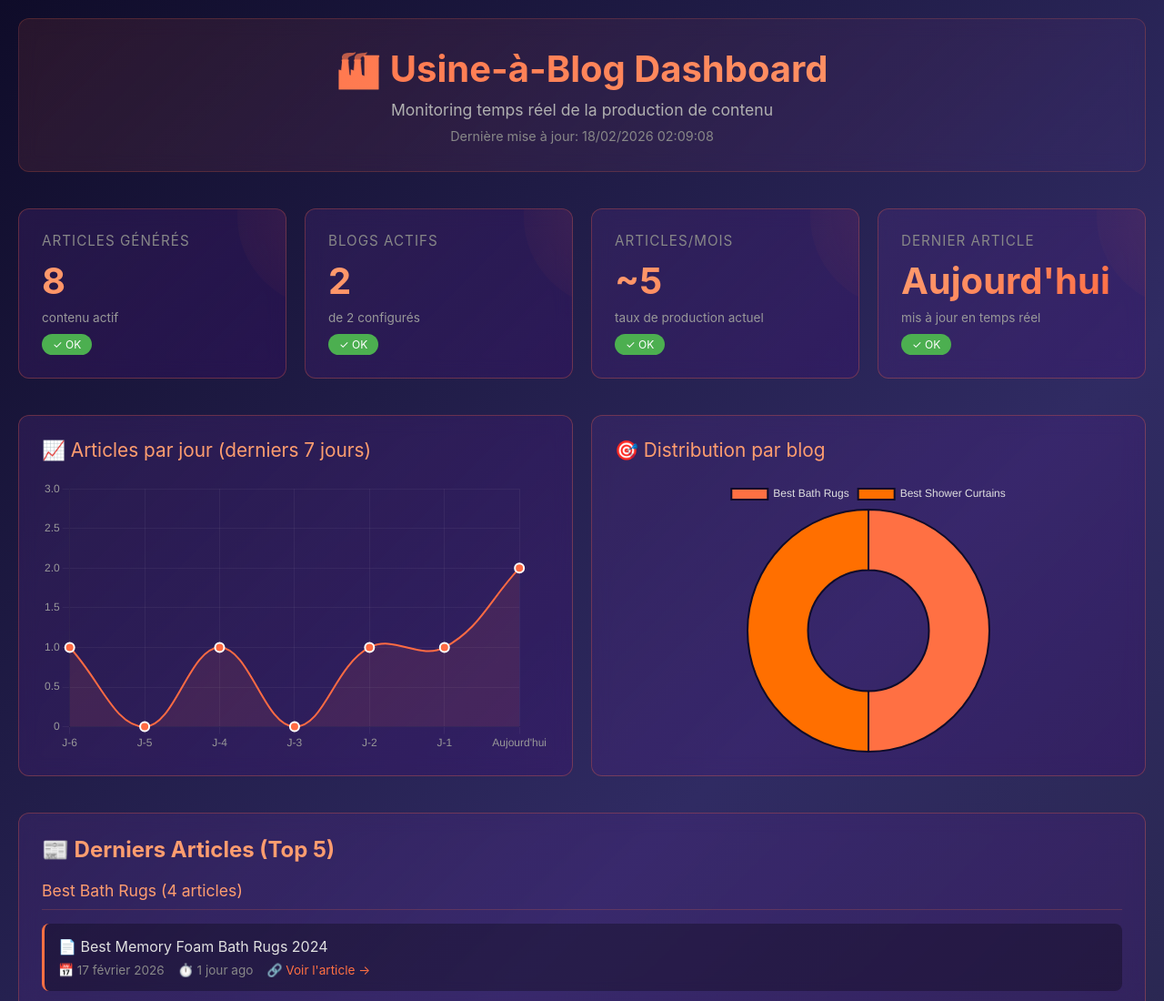
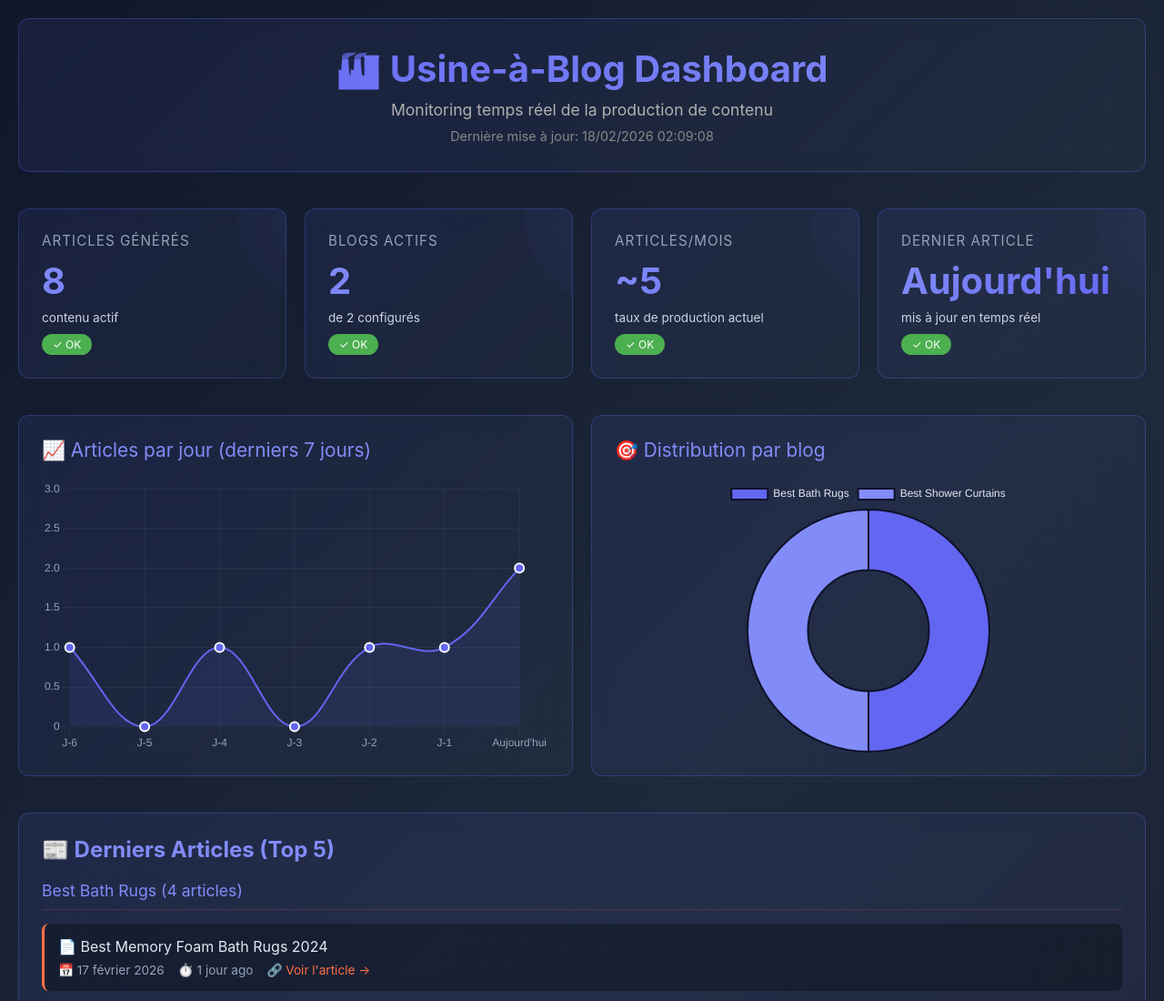
Before and after one commit to ilanetall-boop/usine-a-blog-dashboard, a plain HTML site: page index.html in a window 1280 px wide. Shown: the top 1100 px of the page at 91% size. Drawn offline with nearby package versions, Linux system fonts and the light colour scheme.

Commit message:
style: Corporate color scheme (Indigo/Slate)

```diff
--- a/index.html
+++ b/index.html
@@ -14,8 +14,8 @@
 
         body {
             font-family: -apple-system, BlinkMacSystemFont, 'Segoe UI', Roboto, Oxygen, Ubuntu, Cantarell, sans-serif;
-            background: linear-gradient(135deg, #0f0c29, #302b63, #24243e);
-            color: #e0e0e0;
+            background: linear-gradient(135deg, #0F172A, #1E293B, #1A1F35);
+            color: #E2E8F0;
             min-height: 100vh;
             padding: 20px;
         }
@@ -29,16 +29,16 @@
             text-align: center;
             margin-bottom: 40px;
             padding: 30px;
-            background: linear-gradient(135deg, rgba(255,107,67,0.1), rgba(102,51,153,0.1));
+            background: linear-gradient(135deg, rgba(99,102,241,0.1), rgba(71,85,105,0.1));
             border-radius: 12px;
-            border: 1px solid rgba(255,107,67,0.2);
+            border: 1px solid rgba(99,102,241,0.3);
             backdrop-filter: blur(10px);
         }
 
         header h1 {
             font-size: 2.5em;
             margin-bottom: 10px;
-            background: linear-gradient(135deg, #FF6B43, #FF9D6F);
+            background: linear-gradient(135deg, #6366F1, #818CF8);
             -webkit-background-clip: text;
             -webkit-text-fill-color: transparent;
             background-clip: text;
@@ -64,8 +64,8 @@
         }
 
         .kpi-card {
-            background: linear-gradient(135deg, rgba(102,51,153,0.2), rgba(75,0,130,0.2));
-            border: 1px solid rgba(255,107,67,0.3);
+            background: linear-gradient(135deg, rgba(99,102,241,0.1), rgba(71,85,105,0.1));
+            border: 1px solid rgba(99,102,241,0.3);
             border-radius: 12px;
             padding: 25px;
             backdrop-filter: blur(10px);
@@ -81,14 +81,14 @@
             right: -50%;
             width: 200px;
             height: 200px;
-            background: radial-gradient(circle, rgba(255,107,67,0.1), transparent);
+            background: radial-gradient(circle, rgba(99,102,241,0.1), transparent);
             border-radius: 50%;
         }
 
         .kpi-card:hover {
-            border-color: rgba(255,107,67,0.6);
+            border-color: rgba(99,102,241,0.6);
             transform: translateY(-5px);
-            box-shadow: 0 10px 30px rgba(255,107,67,0.2);
+            box-shadow: 0 10px 30px rgba(99,102,241,0.2);
         }
 
         .kpi-content {
@@ -97,7 +97,7 @@
         }
 
         .kpi-label {
-            color: #888;
+            color: #94A3B8;
             font-size: 0.95em;
             text-transform: uppercase;
             letter-spacing: 1px;
@@ -107,14 +107,14 @@
         .kpi-value {
             font-size: 2.5em;
             font-weight: 700;
-            background: linear-gradient(135deg, #FF9D6F, #FF6B43);
+            background: linear-gradient(135deg, #818CF8, #6366F1);
             -webkit-background-clip: text;
             -webkit-text-fill-color: transparent;
             background-clip: text;
         }
 
         .kpi-subtitle {
-            color: #999;
+            color: #CBD5E1;
             font-size: 0.85em;
             margin-top: 8px;
         }
@@ -146,8 +146,8 @@
         }
 
         .chart-container {
-            background: linear-gradient(135deg, rgba(102,51,153,0.2), rgba(75,0,130,0.2));
-            border: 1px solid rgba(255,107,67,0.3);
+            background: linear-gradient(135deg, rgba(99,102,241,0.1), rgba(71,85,105,0.1));
+            border: 1px solid rgba(99,102,241,0.3);
             border-radius: 12px;
             padding: 25px;
             backdrop-filter: blur(10px);
@@ -156,7 +156,7 @@
         .chart-title {
             font-size: 1.3em;
             margin-bottom: 20px;
-            color: #FF9D6F;
+            color: #818CF8;
         }
 
         .chart-wrapper {
@@ -166,8 +166,8 @@
 
         /* Articles Section */
         .articles-section {
-            background: linear-gradient(135deg, rgba(102,51,153,0.2), rgba(75,0,130,0.2));
-            border: 1px solid rgba(255,107,67,0.3);
+            background: linear-gradient(135deg, rgba(99,102,241,0.1), rgba(71,85,105,0.1));
+            border: 1px solid rgba(99,102,241,0.3);
             border-radius: 12px;
             padding: 25px;
             backdrop-filter: blur(10px);
@@ -177,7 +177,7 @@
         .section-title {
             font-size: 1.5em;
             margin-bottom: 20px;
-            color: #FF9D6F;
+            color: #818CF8;
             display: flex;
             align-items: center;
             gap: 10px;
@@ -189,15 +189,15 @@
 
         .blog-name {
             font-size: 1.1em;
-            color: #FF9D6F;
+            color: #818CF8;
             margin-bottom: 15px;
             padding-bottom: 10px;
-            border-bottom: 1px solid rgba(255,107,67,0.2);
+            border-bottom: 1px solid rgba(99,102,241,0.2);
         }
 
         .article-item {
             background: rgba(0,0,0,0.3);
-            border-left: 3px solid #FF6B43;
+            border-left: 3px solid #6366F1;
             padding: 15px;
             margin-bottom: 12px;
             border-radius: 8px;
@@ -205,21 +205,21 @@
         }
 
         .article-item:hover {
-            background: rgba(255,107,67,0.1);
-            border-left-color: #FF9D6F;
+            background: rgba(99,102,241,0.1);
+            border-left-color: #818CF8;
         }
 
         .article-title {
             font-size: 1em;
             margin-bottom: 8px;
-            color: #e0e0e0;
+            color: #E2E8F0;
         }
 
         .article-meta {
             display: flex;
             gap: 15px;
             font-size: 0.85em;
-            color: #888;
+            color: #94A3B8;
         }
 
         .article-meta span {
@@ -230,8 +230,8 @@
 
         /* Alerts */
         .alerts-section {
-            background: linear-gradient(135deg, rgba(244,67,54,0.1), rgba(255,152,0,0.1));
-            border: 1px solid rgba(244,67,54,0.3);
+            background: linear-gradient(135deg, rgba(99,102,241,0.1), rgba(71,85,105,0.1));
+            border: 1px solid rgba(99,102,241,0.3);
             border-radius: 12px;
             padding: 25px;
             backdrop-filter: blur(10px);
@@ -240,26 +240,26 @@
 
         .alert-item {
             background: rgba(0,0,0,0.3);
-            border-left: 3px solid #FFC107;
+            border-left: 3px solid #FBBF24;
             padding: 15px;
             margin-bottom: 12px;
             border-radius: 8px;
         }
 
         .alert-item.error {
-            border-left-color: #F44336;
+            border-left-color: #EF4444;
         }
 
         .alert-item.success {
-            border-left-color: #4CAF50;
+            border-left-color: #10B981;
         }
 
         /* Footer */
         footer {
             text-align: center;
             padding: 20px;
-            color: #666;
-            border-top: 1px solid rgba(255,107,67,0.1);
+            color: #64748B;
+            border-top: 1px solid rgba(99,102,241,0.1);
             margin-top: 40px;
         }
 
@@ -282,7 +282,7 @@
         }
 
         .refresh-btn {
-            background: linear-gradient(135deg, #FF6B43, #FF9D6F);
+            background: linear-gradient(135deg, #6366F1, #818CF8);
             color: white;
             border: none;
             padding: 10px 20px;
@@ -295,7 +295,7 @@
 
         .refresh-btn:hover {
             transform: translateY(-2px);
-            box-shadow: 0 5px 15px rgba(255,107,67,0.4);
+            box-shadow: 0 5px 15px rgba(99,102,241,0.4);
         }
     </style>
 </head>
@@ -508,12 +508,12 @@
                     datasets: [{
                         label: 'Articles générés',
                         data: data,
-                        borderColor: '#FF6B43',
-                        backgroundColor: 'rgba(255,107,67,0.1)',
+                        borderColor: '#6366F1',
+                        backgroundColor: 'rgba(99,102,241,0.1)',
                         borderWidth: 2,
                         tension: 0.4,
                         fill: true,
-                        pointBackgroundColor: '#FF6B43',
+                        pointBackgroundColor: '#6366F1',
                         pointBorderColor: '#fff',
                         pointBorderWidth: 2,
                         pointRadius: 5
@@ -530,11 +530,11 @@
                             beginAtZero: true,
                             max: 3,
                             grid: { color: 'rgba(255,255,255,0.05)' },
-                            ticks: { color: '#999' }
+                            ticks: { color: '#94A3B8' }
                         },
                         x: {
                             grid: { color: 'rgba(255,255,255,0.05)' },
-                            ticks: { color: '#999' }
+                            ticks: { color: '#94A3B8' }
                         }
                     }
                 }
@@ -548,8 +548,8 @@
                     labels: ['Best Bath Rugs', 'Best Shower Curtains'],
                     datasets: [{
                         data: [bathRugsArticles.length, showerCurtainsArticles.length],
-                        backgroundColor: ['#FF7043', '#FF6F00'],
-                        borderColor: 'rgba(15,12,41,1)',
+                        backgroundColor: ['#6366F1', '#818CF8'],
+                        borderColor: 'rgba(15,17,42,1)',
                         borderWidth: 2
                     }]
                 },
@@ -558,7 +558,7 @@
                     maintainAspectRatio: false,
                     plugins: {
                         legend: {
-                            labels: { color: '#e0e0e0' }
+                            labels: { color: '#E2E8F0' }
                         }
                     }
                 }
```
